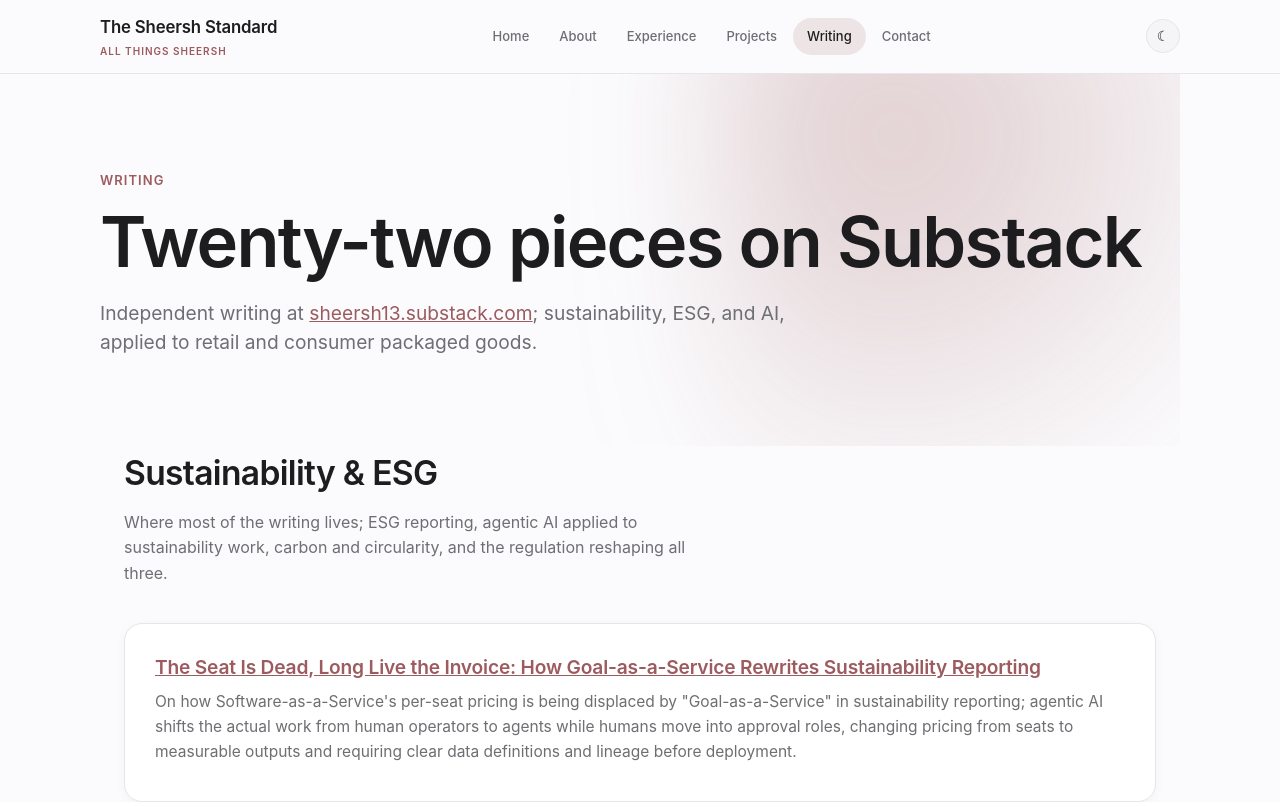
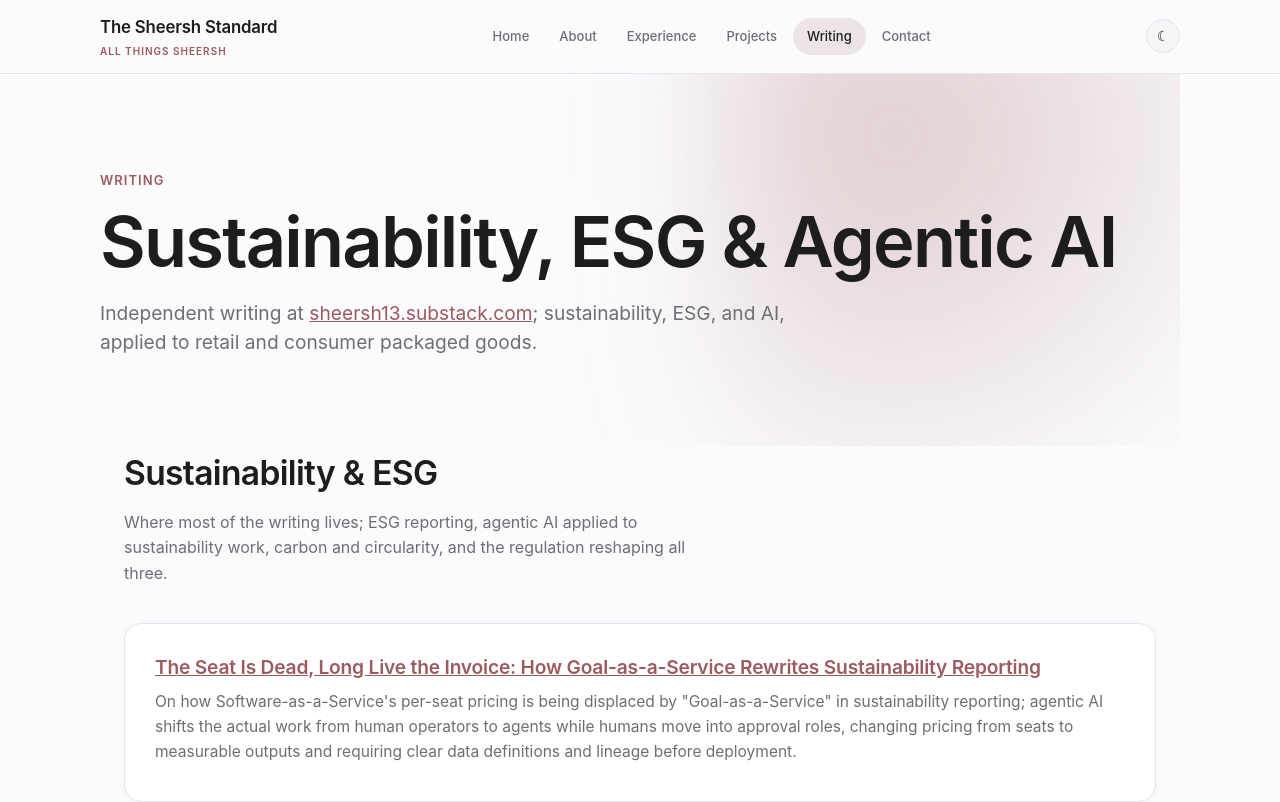
Before and after one commit to sheersh-star/Sheersh-s-Summary, a plain HTML site: page writing.html in a window 1280 px wide. Shown: the top 802 px of the page. Drawn offline with Linux system fonts and the light colour scheme.

Commit message:
Remove article count from Writing page heading
Swapped 'Twenty-two pieces on Substack' for a thematic heading
matching the style of the other pages' H1s (About, Experience,
Projects all use a phrase, not a count).

Co-Authored-By: Claude Sonnet 5 <noreply@anthropic.com>

```diff
--- a/writing.html
+++ b/writing.html
@@ -27,7 +27,7 @@
 <main>
   <div class="wrap hero">
     <p class="eyebrow">Writing</p>
-    <h1 style="max-width:none;">Twenty-two pieces on Substack</h1>
+    <h1 style="max-width:none;">Sustainability, ESG &amp; Agentic AI</h1>
     <p class="tagline">Independent writing at <a href="https://sheersh13.substack.com" target="_blank" rel="noopener">sheersh13.substack.com</a>; sustainability, ESG, and AI, applied to retail and consumer packaged goods.</p>
   </div>
 
```
